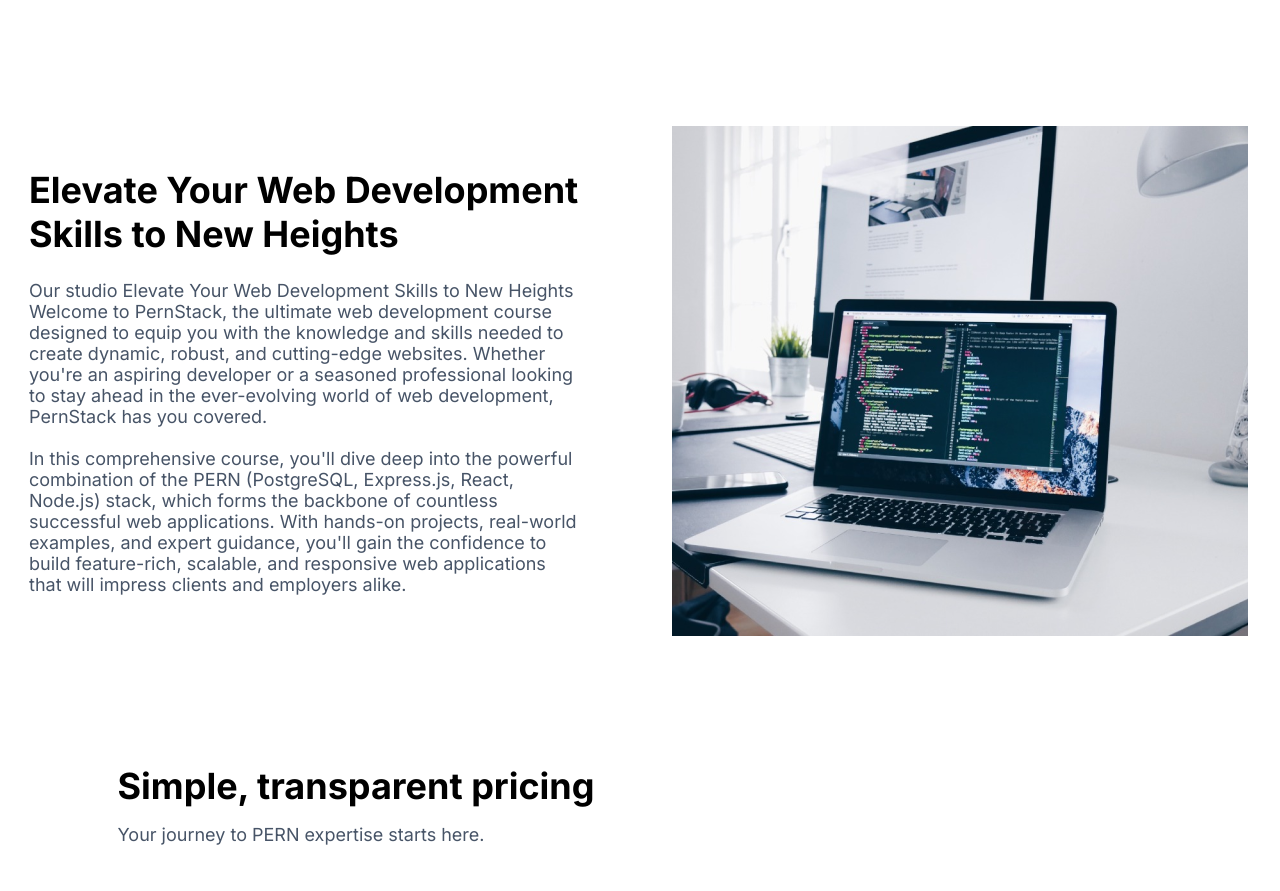
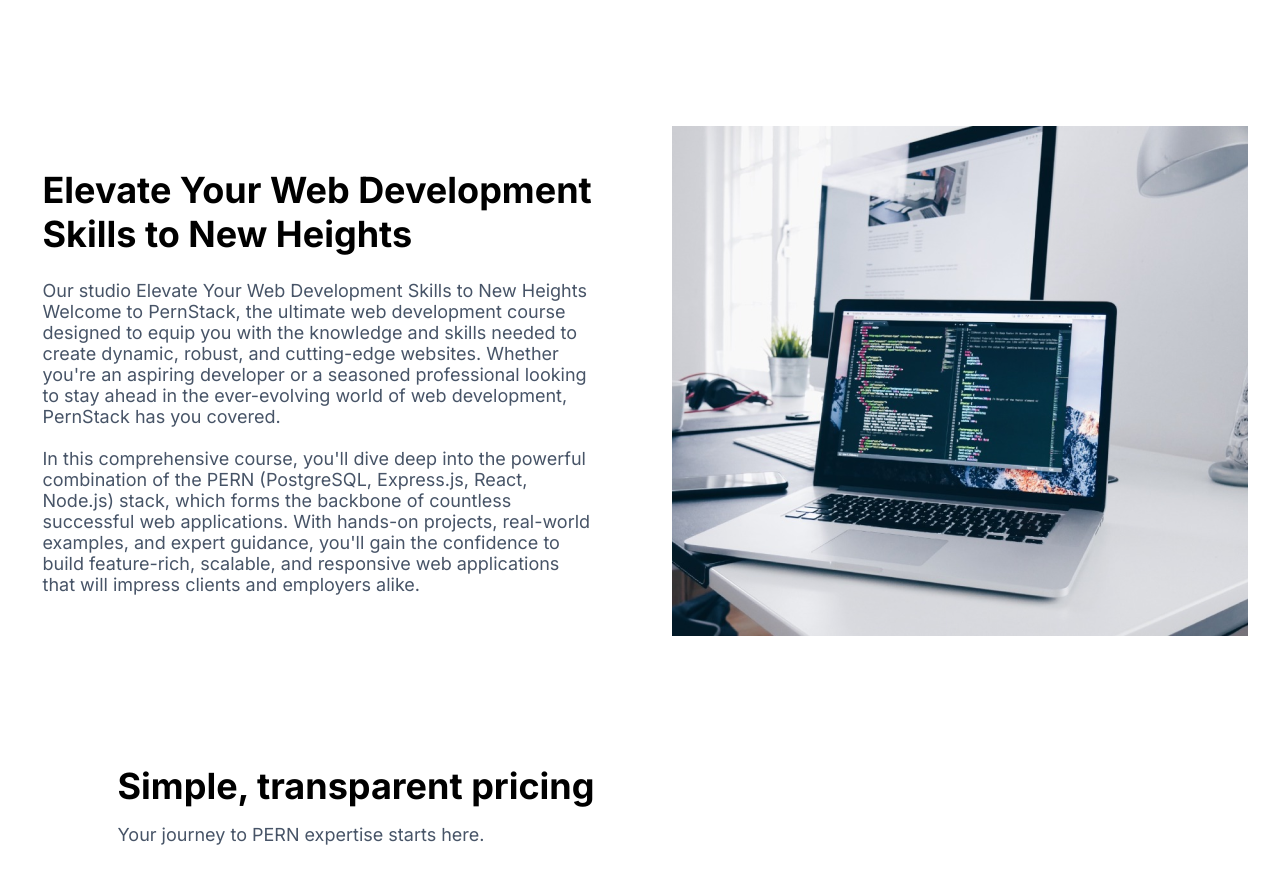
Before and after one commit to Arnab-000/Pern-stack-Responsive-Frontend-design, a plain HTML site: page index.html in a window 1280 px wide. Shown: the part 864-1755 px from the top of the page. Drawn offline with Linux system fonts and the light colour scheme.

Commit message:
width fixed

```diff
--- a/style.css
+++ b/style.css
@@ -440,7 +440,7 @@ hr {
     display: flex;
   }
   .content {
-    max-width: 1350px;
+    max-width: 1226px;
     display: grid;
     align-items: center;
     justify-content: center;
```
